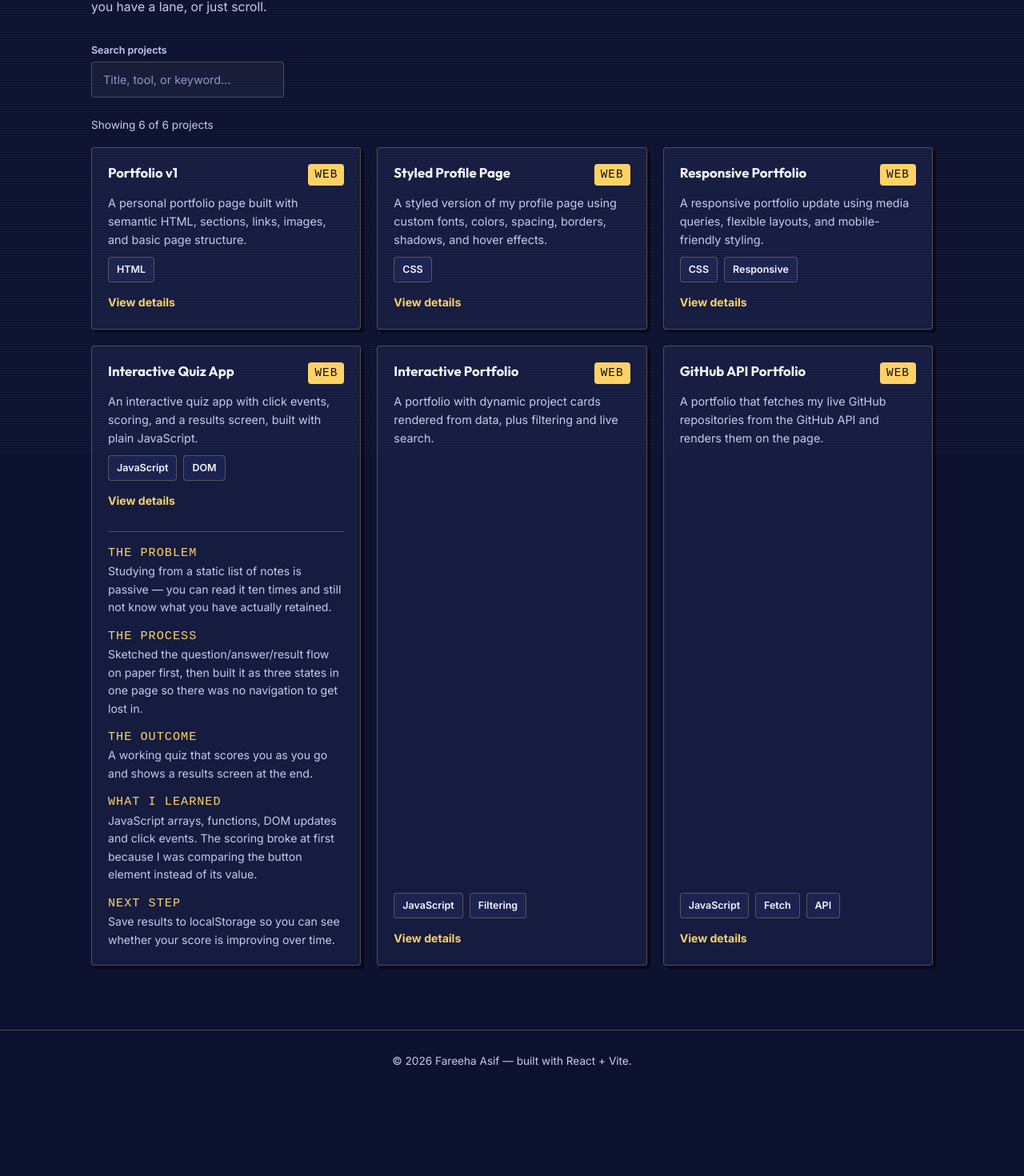
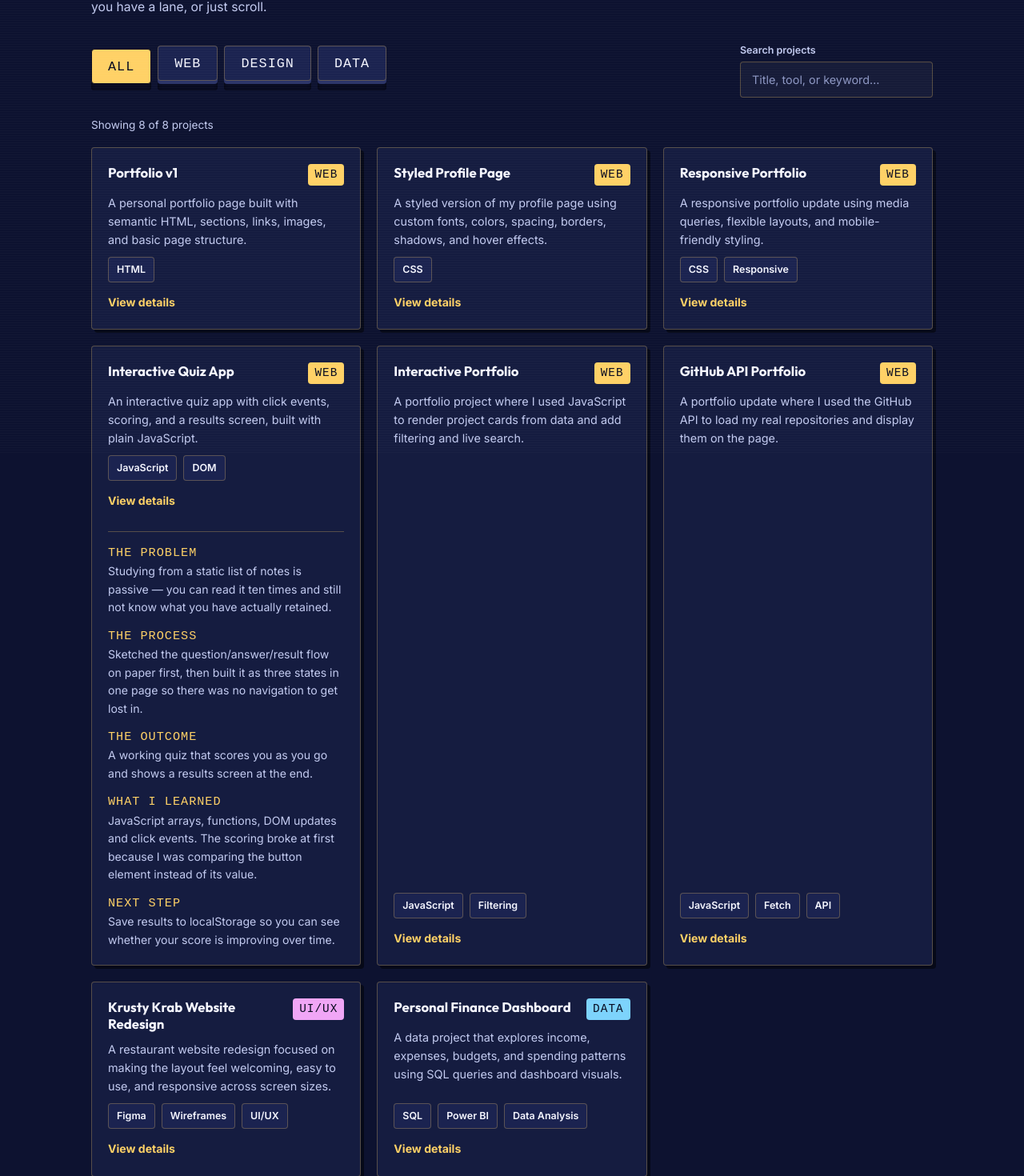
Before and after one commit to fareehaasif598-cloud/React-Portfolio, a React (Vite) app: page /#/projects in a window 1280 px wide. Shown: the part 233-1703 px from the top of the page at 80% size. Before the commit the page ends 1598 px from the top, so only its background shows below. Built offline with nearby package versions, Linux system fonts and the light colour scheme; a web font is replaced by a local one.

Commit message:
Polish portfolio content

```diff
--- a/src/data/profile.js
+++ b/src/data/profile.js
@@ -17,10 +17,9 @@ export const profile = {
 
   /* TODO: rewrite this in your own voice. 2–3 sentences max.
      Mention the bootcamp, but lead with what you can DO. */
-  bio: `I build clean, responsive websites and interactive web apps.
-        I came out of the WEB101 bootcamp comfortable across the whole
-        pipeline — designing the interface, building it in HTML, CSS and
-        JavaScript, and working with the data behind it in Python and SQL.`,
+  bio: `I'm a frontend developer with a background in psychology and a growing skill set in web development,
+   UI/UX, and data. Through WEB101, I learned how to design interfaces, build responsive pages with HTML, CSS, JavaScript, and React,
+   and work with data using tools like Python and SQL.`,
 
   email: 'fareehaasif_598@hotmail.com',
   githubUsername: 'fareehaasif598-cloud',
--- a/src/data/projects.js
+++ b/src/data/projects.js
@@ -85,7 +85,7 @@ export const projects = [
     track: 'web',
     week: 6,
     tech: ['JavaScript', 'Filtering'],
-    desc: 'A portfolio with dynamic project cards rendered from data, plus filtering and live search.',
+    desc: 'A portfolio project where I used JavaScript to render project cards from data and add filtering and live search.',
     links: {},
     study: null,
   },
@@ -95,7 +95,26 @@ export const projects = [
     track: 'web',
     week: 7,
     tech: ['JavaScript', 'Fetch', 'API'],
-    desc: 'A portfolio that fetches my live GitHub repositories from the GitHub API and renders them on the page.',
+    desc: 'A portfolio update where I used the GitHub API to load my real repositories and display them on the page.',
+    links: {},
+    study: null,
+  },
+
+    {
+    slug: 'krusty-krab-redesign',
+    title: 'Krusty Krab Website Redesign',
+    track: 'design',
+    tech: ['Figma', 'Wireframes', 'UI/UX'],
+    desc: 'A restaurant website redesign focused on making the layout feel welcoming, easy to use, and responsive across screen sizes.',
+    links: {},
+    study: null,
+  },
+  {
+    slug: 'personal-finance-dashboard',
+    title: 'Personal Finance Dashboard',
+    track: 'data',
+    tech: ['SQL', 'Power BI', 'Data Analysis'],
+    desc: 'A data project that explores income, expenses, budgets, and spending patterns using SQL queries and dashboard visuals.',
     links: {},
     study: null,
   },
```
